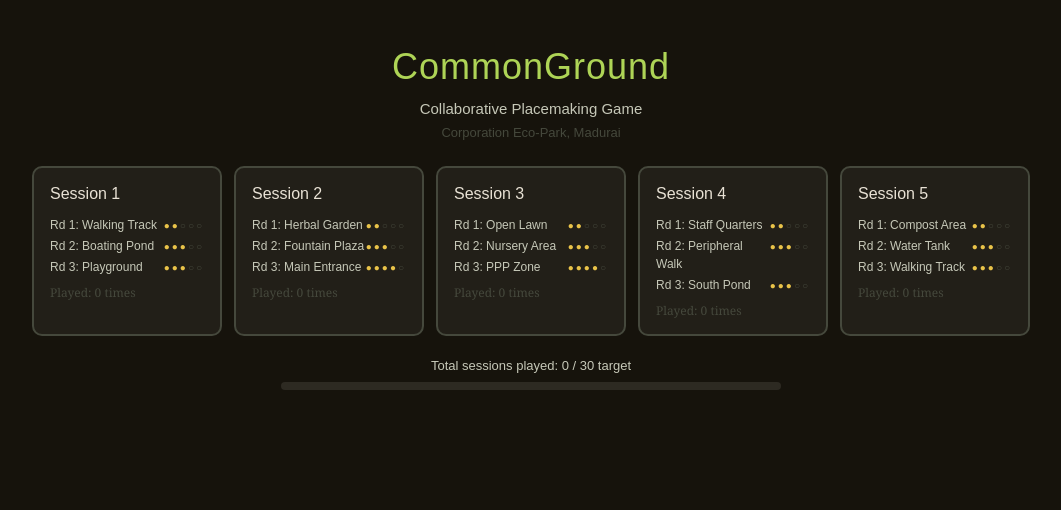
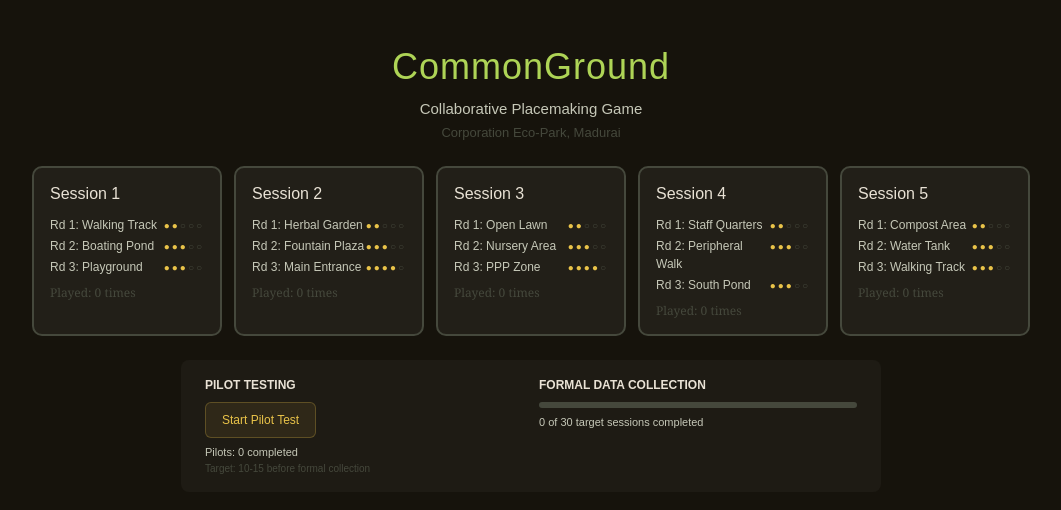
Before and after one commit to ElangovanSankaralingom/CommonGround, a React (Vite) app: page / in a window 1280 px wide. Shown: the top 510 px of the page, without its empty margins (109-1170 px from the left). Built offline with nearby package versions, Linux system fonts and the light colour scheme.

Commit message:
Remove role from setup, add pilot test with single zone selector, formal session counter

```diff
--- a/src/ui/screens/SessionDashboard.tsx
+++ b/src/ui/screens/SessionDashboard.tsx
@@ -5,6 +5,8 @@ export interface SessionStartConfig {
   challengeSetId: string;
   playNumber: number;
   players: { name: string }[];
+  isPilot?: boolean;
+  pilotZoneId?: string;
 }
 
 interface Props {
@@ -47,9 +49,23 @@ const SESSIONS = [
   ]},
 ];
 
+const ZONES = [
+  { id: 'z1', name: 'Z1 Main Entrance' }, { id: 'z2', name: 'Z2 Fountain Plaza' },
+  { id: 'z3', name: 'Z3 Boating Pond' }, { id: 'z4', name: 'Z4 Herbal Garden' },
+  { id: 'z5', name: 'Z5 Walking Track' }, { id: 'z6', name: 'Z6 Playground' },
+  { id: 'z7', name: 'Z7 Open Lawn' }, { id: 'z8', name: 'Z8 Nursery Area' },
+  { id: 'z9', name: 'Z9 Staff Quarters' }, { id: 'z10', name: 'Z10 Peripheral Walk' },
+  { id: 'z11', name: 'Z11 South Pond' }, { id: 'z12', name: 'Z12 Compost Area' },
+  { id: 'z13', name: 'Z13 PPP Zone' }, { id: 'z14', name: 'Z14 Water Tank & Pump House' },
+];
+
 const PLAY_COUNT_KEY = 'commonground_play_counts';
+const PILOT_COUNT_KEY = 'cg_pilot_count';
 function getPlayCounts(): Record<string, number> {
   try { return JSON.parse(localStorage.getItem(PLAY_COUNT_KEY) || '{}'); } catch { return {}; }
+}
+function getPilotCount(): number {
+  try { return parseInt(localStorage.getItem(PILOT_COUNT_KEY) || '0', 10); } catch { return 0; }
 }
 
 function diffDots(level: number, max = 5) {
@@ -62,7 +78,11 @@ export default function SessionDashboard({ onStartSession }: Props) {
   const [selectedSession, setSelectedSession] = useState<string | null>(null);
   const [playerNames, setPlayerNames] = useState(['', '', '', '', '']);
   const [hoveredCard, setHoveredCard] = useState<string | null>(null);
+  const [showPilotSetup, setShowPilotSetup] = useState(false);
+  const [pilotZone, setPilotZone] = useState('z3');
+  const [pilotNames, setPilotNames] = useState(['', '', '', '', '']);
   const playCounts = useMemo(() => getPlayCounts(), []);
+  const pilotCount = useMemo(() => getPilotCount(), []);
 
   const totalPlays = useMemo(() => SESSIONS.reduce((s, ses) => s + (playCounts[ses.id] || 0), 0), [playCounts]);
   const selectedData = useMemo(() => SESSIONS.find(s => s.id === selectedSession), [selectedSession]);
@@ -86,6 +106,25 @@ export default function SessionDashboard({ onStartSession }: Props) {
     console.log('[SessionDashboard] Starting session:', config);
     onStartSession(config);
   }, [selectedData, canStart, sessionNumber, currentPlayCount, playerNames, onStartSession]);
+
+  const canStartPilot = pilotNames.every(n => n.trim() !== '') && pilotZone;
+  const handlePilotStart = useCallback(() => {
+    if (!canStartPilot) return;
+    const config: SessionStartConfig = {
+      sessionNumber: 0,
+      challengeSetId: 'pilot',
+      playNumber: pilotCount + 1,
+      players: pilotNames.map(name => ({ name: name.trim() })),
+      isPilot: true,
+      pilotZoneId: pilotZone,
+    };
+    console.log('[SessionDashboard] Starting pilot:', config);
+    onStartSession(config);
+  }, [canStartPilot, pilotNames, pilotZone, pilotCount, onStartSession]);
+
+  const setPilotName = useCallback((i: number, v: string) => {
+    setPilotNames(prev => { const n = [...prev]; n[i] = v; return n; });
+  }, []);
 
   const progressPct = Math.min((totalPlays / 30) * 100, 100);
 
@@ -131,18 +170,75 @@ export default function SessionDashboard({ onStartSession }: Props) {
         })}
       </div>
 
-      {/* Total Plays Bar */}
-      <div style={{ marginTop: 20, width: '100%', maxWidth: 500, textAlign: 'center' }}>
-        <div style={{ fontSize: 13, color: T.onSurfaceVariant, marginBottom: 6 }}>
-          Total sessions played: {totalPlays} / 30 target
+      {/* Bottom: Pilot Test + Formal Sessions side by side */}
+      <div style={{
+        marginTop: 24, width: '100%', maxWidth: 700, display: 'flex', gap: 16,
+        background: T.containerLow, borderRadius: 8, padding: '16px 24px',
+      }}>
+        {/* Left: Pilot Testing */}
+        <div style={{ flex: 1 }}>
+          <div style={{ fontFamily: T.fontBody, fontSize: 12, fontWeight: 700, color: T.onSurface, marginBottom: 8 }}>PILOT TESTING</div>
+          <button onClick={() => { setShowPilotSetup(!showPilotSetup); setSelectedSession(null); }}
+            style={{
+              padding: '8px 16px', borderRadius: 6, cursor: 'pointer',
+              background: `${T.tertiary}15`, border: `1px solid ${T.tertiary}40`,
+              color: T.tertiary, fontFamily: T.fontBody, fontSize: 12,
+            }}>
+            {showPilotSetup ? 'Hide Pilot Setup' : 'Start Pilot Test'}
+          </button>
+          <div style={{ marginTop: 6, fontSize: 11, color: T.onSurfaceVariant }}>Pilots: {pilotCount} completed</div>
+          <div style={{ fontSize: 10, color: T.outlineVariant }}>Target: 10-15 before formal collection</div>
         </div>
-        <div style={{ height: 8, borderRadius: 4, background: T.containerHigh, overflow: 'hidden' }}>
-          <div style={{ height: '100%', width: `${progressPct}%`, background: T.primary, borderRadius: 4, transition: 'width 0.3s' }} />
+        {/* Right: Formal Data Collection */}
+        <div style={{ flex: 1 }}>
+          <div style={{ fontFamily: T.fontBody, fontSize: 12, fontWeight: 700, color: T.onSurface, marginBottom: 8 }}>FORMAL DATA COLLECTION</div>
+          <div style={{ height: 6, borderRadius: 3, background: T.outlineVariant, overflow: 'hidden', marginBottom: 6 }}>
+            <div style={{ height: '100%', width: `${progressPct}%`, background: T.primary, borderRadius: 3, transition: 'width 0.3s' }} />
+          </div>
+          <div style={{ fontSize: 11, color: T.onSurfaceVariant }}>{totalPlays} of 30 target sessions completed</div>
         </div>
       </div>
 
-      {/* Player Setup */}
-      {selectedData && (
+      {/* Pilot Setup */}
+      {showPilotSetup && (
+        <div style={{ marginTop: 20, width: '100%', maxWidth: 600, background: T.containerLow, borderRadius: 12, padding: '24px 28px', border: `1px solid ${T.tertiary}30` }}>
+          <h2 style={{ fontFamily: T.fontHeadline, fontSize: 18, margin: '0 0 4px', color: T.tertiary }}>Pilot Test Setup</h2>
+          <p style={{ margin: '0 0 12px', fontSize: 12, color: T.onSurfaceVariant }}>Single zone, 1 round only — for testing and calibration</p>
+          <div style={{ marginBottom: 14 }}>
+            <div style={{ fontSize: 11, color: T.onSurfaceVariant, marginBottom: 4 }}>SELECT ZONE FOR PILOT:</div>
+            <select value={pilotZone} onChange={e => setPilotZone(e.target.value)}
+              style={{
+                width: '100%', padding: '8px 12px', borderRadius: 6, border: `1px solid ${T.outlineVariant}`,
+                background: T.container, color: T.onSurface, fontFamily: T.fontBody, fontSize: 14, outline: 'none',
+              }}>
+              {ZONES.map(z => <option key={z.id} value={z.id}>{z.name}</option>)}
+            </select>
+          </div>
+          {pilotNames.map((name, i) => (
+            <div key={i} style={{ display: 'flex', alignItems: 'center', gap: 10, marginBottom: 8 }}>
+              <span style={{ fontFamily: T.fontNumber, fontSize: 14, color: T.onSurfaceVariant, width: 28, flexShrink: 0 }}>P{i + 1}</span>
+              <input value={name} onChange={e => setPilotName(i, e.target.value)} placeholder="Player name"
+                style={{
+                  flex: 1, padding: '8px 12px', borderRadius: 6, border: `1px solid ${T.outlineVariant}`,
+                  background: T.container, color: T.onSurface, fontFamily: T.fontBody, fontSize: 14, outline: 'none',
+                }} />
+            </div>
+          ))}
+          <button onClick={handlePilotStart} disabled={!canStartPilot}
+            style={{
+              marginTop: 8, width: '100%', padding: '12px 0', borderRadius: 8, border: 'none',
+              cursor: canStartPilot ? 'pointer' : 'not-allowed',
+              background: canStartPilot ? T.tertiary : T.containerHigh,
+              color: canStartPilot ? T.surface : T.outlineVariant,
+              fontFamily: T.fontHeadline, fontSize: 15, fontWeight: 600, opacity: canStartPilot ? 1 : 0.5,
+            }}>
+            Start Pilot {'\u2192'}
+          </button>
+        </div>
+      )}
+
+      {/* Player Setup (formal session) */}
+      {selectedData && !showPilotSetup && (
         <div style={{ marginTop: 32, width: '100%', maxWidth: 600, background: T.containerLow, borderRadius: 12, padding: '24px 28px', border: `1px solid ${T.outlineVariant}` }}>
           <h2 style={{ fontFamily: T.fontHeadline, fontSize: 20, margin: '0 0 4px', color: T.onSurface }}>
             Session {sessionNumber} — Player Setup
```
